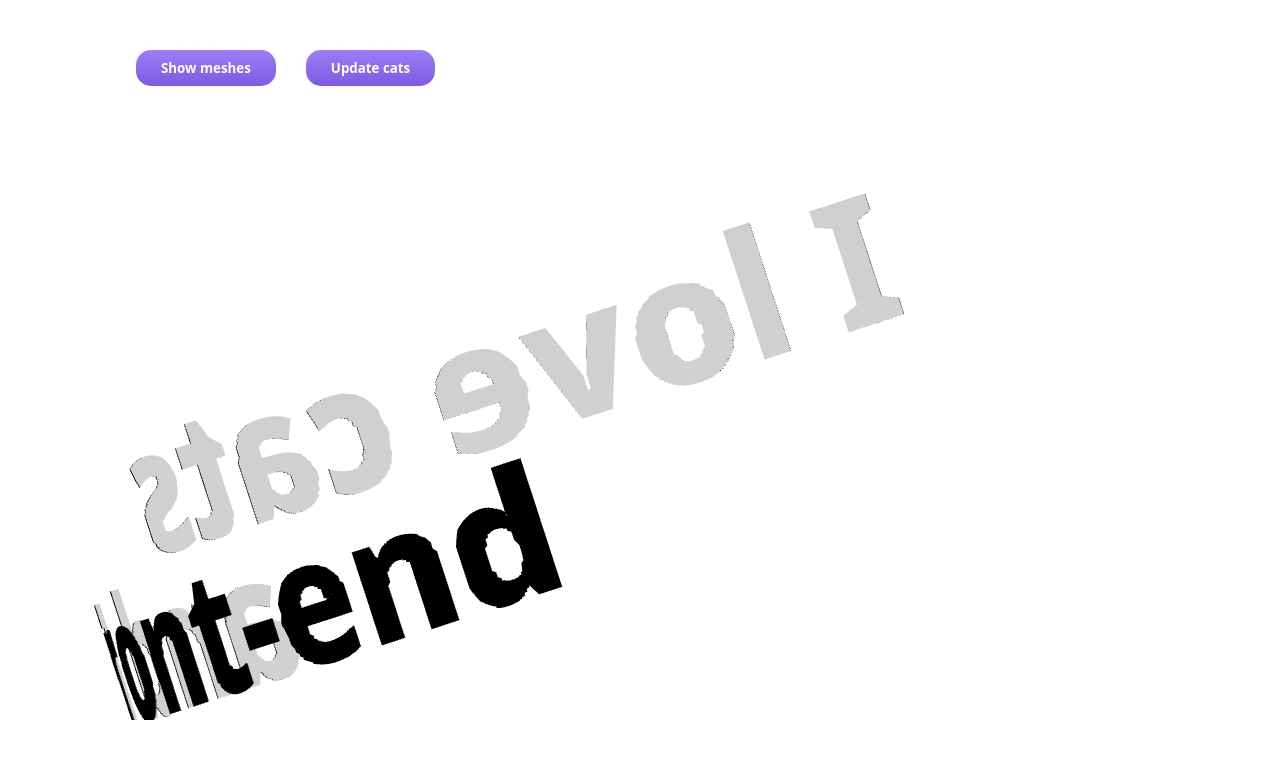
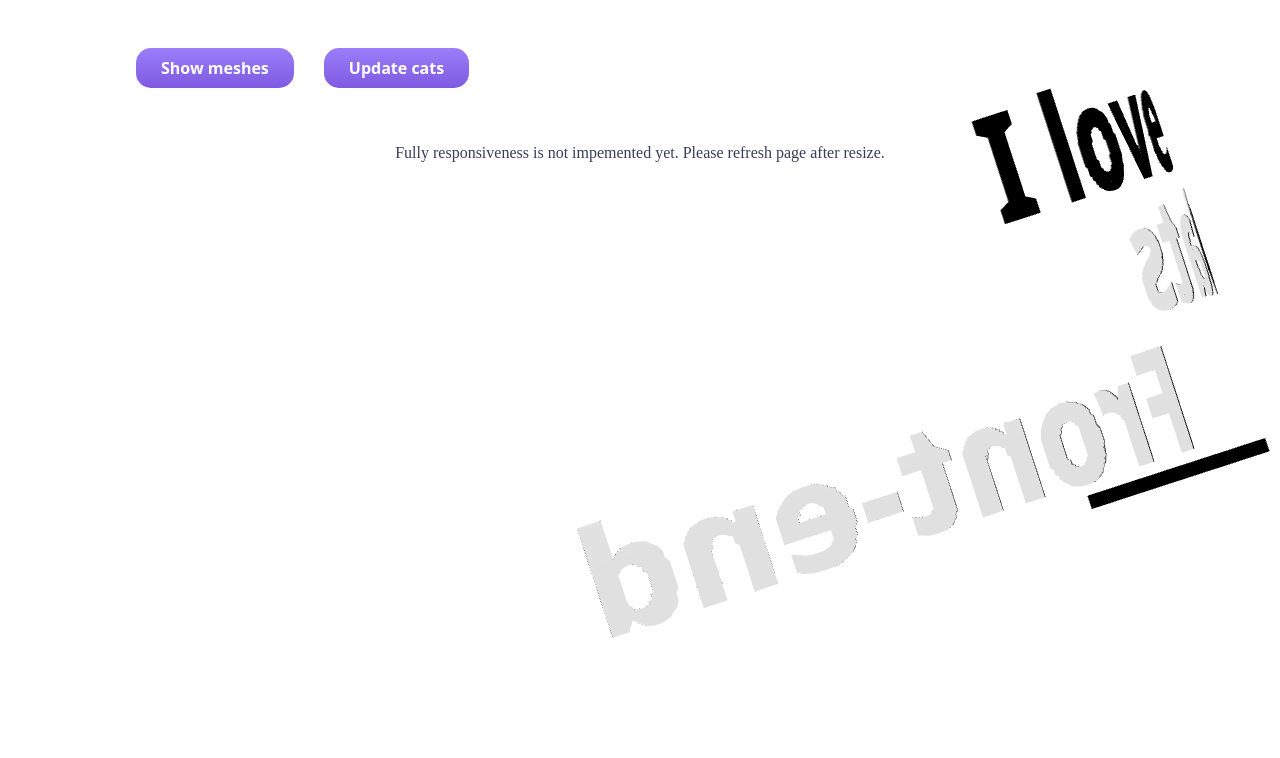
Before and after one commit to m-yakymenko/threejs-slider, a React (Vite) app: page / in a window 1280 px wide. Shown: the top 758 px of the page. Built offline with nearby package versions, Linux system fonts and the light colour scheme; no server answers; the HTML template or start-up script is replaced by a standard one.

Commit message:
add lines

```diff
--- a/src/App.tsx
+++ b/src/App.tsx
@@ -1,5 +1,6 @@
 import { QueryClient, QueryClientProvider } from "react-query";
 import styled, { ThemeProvider } from "styled-components";
+import { Typography } from "./atoms/Typography";
 import { CanvasLayout } from "./canvas/CanvasLayout";
 import { Header } from "./components/Header";
 import { CatsSlider } from "./components/Slider";
@@ -12,11 +13,18 @@ function App() {
     <QueryClientProvider client={queryClient}>
       <ThemeProvider theme={theme}>
         <Header />
+
         <MainWrapper>
           <CatsSlider />
         </MainWrapper>
+
         <CanvasLayout />
         <ImageFsWrapperPortal id="image-fs-wrapper-portal" />
+
+        <StyledFooter>
+          Fully responsiveness is not impemented yet. Please refresh page after
+          resize.
+        </StyledFooter>
       </ThemeProvider>
     </QueryClientProvider>
   );
@@ -34,3 +42,7 @@ const ImageFsWrapperPortal = styled.div`
   inset: 0;
   position: absolute;
 `;
+
+const StyledFooter = styled(Typography)`
+  text-align: center;
+`;
--- a/src/atoms/Button.tsx
+++ b/src/atoms/Button.tsx
@@ -3,16 +3,21 @@ import styled from "styled-components";
 export const Button = styled.button`
   padding: 9px 25px;
   font-weight: 600;
+  font-family: ${({ theme }) => theme.primary.fontFamily};
+  font-size: 1em;
   border-radius: 15px;
   background: ${({ theme }) =>
     `linear-gradient(180deg, ${theme.primary.bgColorBright} 0%, ${theme.primary.bgColor} 100%)`};
   border: 0;
   outline: 0;
-  color: ${({ theme }) => theme.primary.text};
+  color: ${({ theme }) => theme.primary.textBtn};
   cursor: pointer;
-  font-family: ${({ theme }) => theme.primary.fontFamily};
 
   &:hover {
     opacity: 0.8;
   }
+
+  @media screen and (max-width: 800px) {
+    padding: 5px 15px;
+  }
 `;
--- /dev/null
+++ b/src/atoms/Typography.tsx
@@ -0,0 +1,6 @@
+import styled from "styled-components";
+
+export const Typography = styled.p`
+  color: ${({ theme }) => theme.primary.text};
+  font-size: 1em;
+`;
--- a/src/canvas/CanvasLayout.tsx
+++ b/src/canvas/CanvasLayout.tsx
@@ -35,15 +35,21 @@ export const CanvasLayout = () => {
 
         <MovingText
           showMeshes={showMeshes}
-          shiftY={0}
-          text="I love cats"
+          shiftY={-0.5}
+          text="I love"
           spliceFrom={0}
         />
         <MovingText
           showMeshes={showMeshes}
-          shiftY={1.2}
-          text="and Front-end"
-          spliceFrom={10}
+          shiftY={0.7}
+          text="           Cats"
+          spliceFrom={0}
+        />
+        <MovingText
+          showMeshes={showMeshes}
+          shiftY={2}
+          text="___________Front-end"
+          spliceFrom={0}
         />
         <WorkScenes />
       </Canvas>
--- a/src/canvas/MovingText.tsx
+++ b/src/canvas/MovingText.tsx
@@ -27,13 +27,14 @@ export const MovingText = memo(
 
     const zRotation = -Math.PI * 0.9;
     const { height, width } = state.size;
-    const fontSize = height / 5;
+    const fontSize = height / 4 - width / 25;
+    console.log(fontSize);
 
     const curveModifierRef = useRef<CurveModifierRef>(null);
     const textRef = useRef<THREE.Mesh>(null);
 
     const textCircleCenter: PointType = useMemo(
-      () => [0, shiftY * fontSize, (-width / Math.PI) * 0.9],
+      () => [0, shiftY * fontSize, (-width / Math.PI) * 0.98],
       [width, shiftY, fontSize],
     );
 
@@ -41,12 +42,14 @@ export const MovingText = memo(
       const points = getPointsForCircleCurve(textCircleCenter, width / 2.2, 50);
 
       if (spliceFrom) {
-        const end = points.splice(spliceFrom);
+        const end = points.splice(
+          Math.round(spliceFrom * (fontSize / width) * 8.5),
+        );
         return [...end, ...points];
       }
 
       return points;
-    }, [width, textCircleCenter, spliceFrom]);
+    }, [width, textCircleCenter, spliceFrom, fontSize]);
 
     const curve = useMemo(
       () =>
--- a/src/canvas/WorkScenes.tsx
+++ b/src/canvas/WorkScenes.tsx
@@ -20,7 +20,7 @@ export const WorkScenes = () => {
       {slider?.slidesGrid.map((slide, index) => (
         <WorkScene
           position={[
-            slide - slider.slidesSizesGrid[index] - slider.spaceBetween,
+            -window.innerWidth / 2 + slider.slidesSizesGrid[index] / 2 + slide,
             0,
             2,
           ]}
--- a/src/components/Slider.tsx
+++ b/src/components/Slider.tsx
@@ -58,7 +58,12 @@ export const CatsSlider = () => {
     <Splide
       ref={sliredRef}
       options={{
-        perPage: 3,
+        perPage: 4,
+        breakpoints: {
+          640: {
+            perPage: 2,
+          },
+        },
         gap: window.innerWidth / 10,
         pagination: false,
         arrows: false,
--- a/src/styles/index.css
+++ b/src/styles/index.css
@@ -15,4 +15,13 @@ body,
 body {
   background: rgb(243 243 243);
   font-family: "Noto Sans", sans-serif;
+  font-size: 16px;
+  max-height: 100vh;
+  overflow: hidden;
 }
+
+@media screen and (max-width: 800px) {
+  body {
+    font-size: 12px;
+  }
+}
--- a/src/styles/theme.ts
+++ b/src/styles/theme.ts
@@ -2,7 +2,8 @@ export const theme = {
   primary: {
     bgColor: "#7E5AE1",
     bgColorBright: "#9B7EFA",
-    text: "white",
+    textBtn: "white",
+    text: "#373D59",
     fontFamily: '"Noto Sans", sans-serif',
   },
 
```
